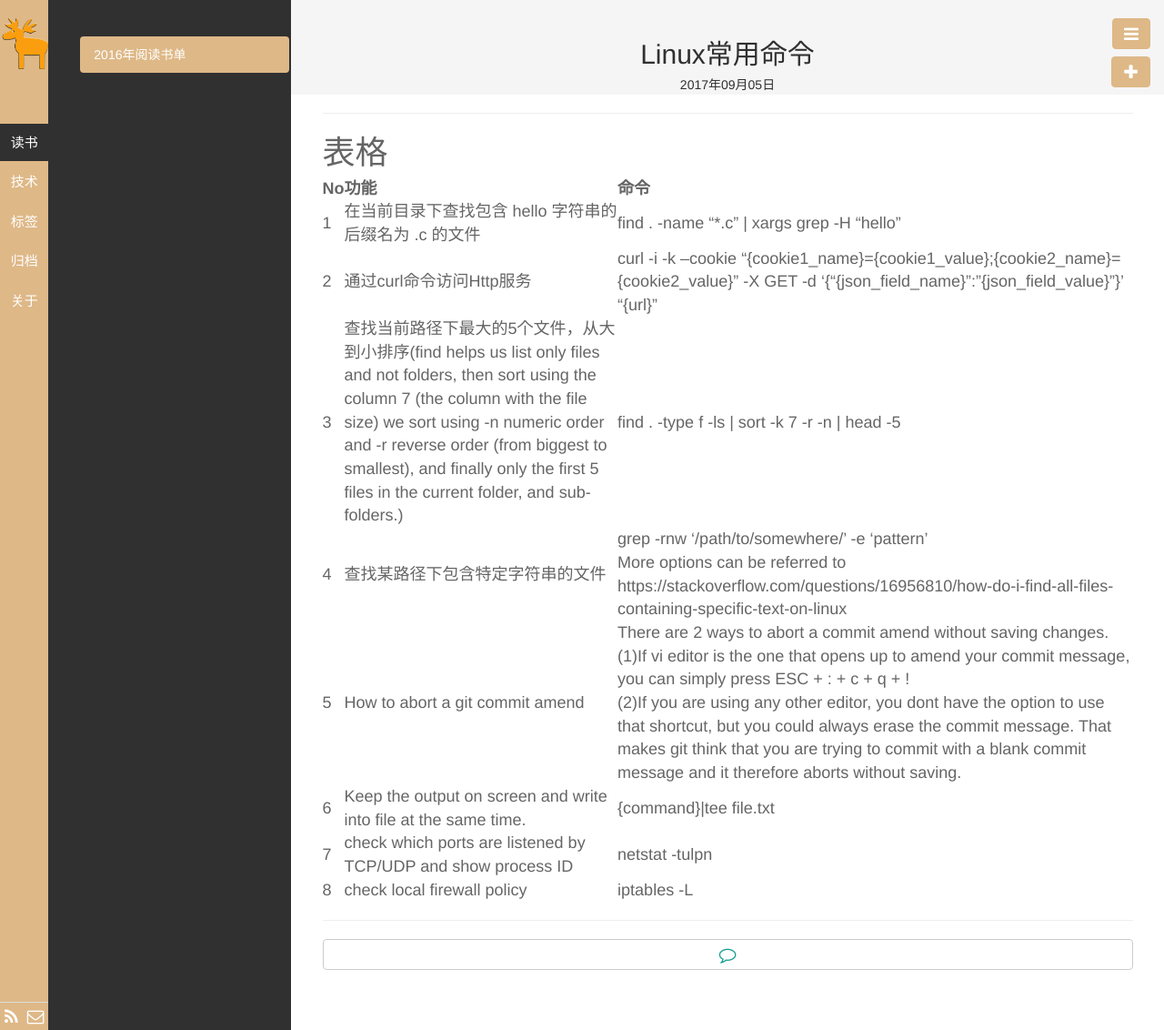
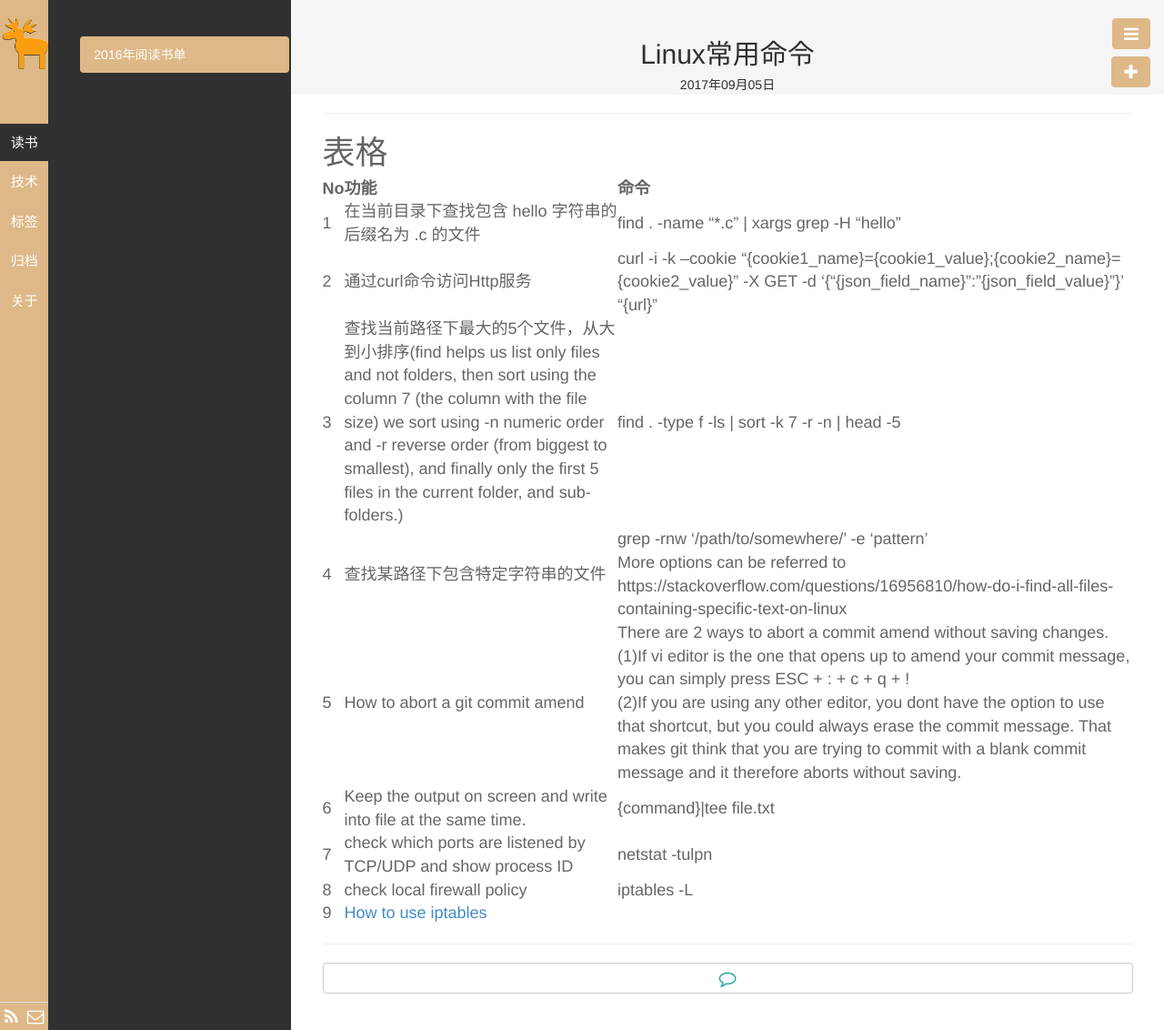
Before and after one commit to qhdwhy184/qhdwhy184.github.io, a Jekyll site: the page built from _posts/技术/2017-09-05-Linux常用命令.md, in a window 1280 px wide. Shown: the whole page at 91% size. Built offline with Jekyll 4.4.1, drawn with Linux system fonts in a browser that asks for light colours.

Commit message:
Update 2017-09-05-Linux常用命令.md

```diff
--- a/_posts/技术/2017-09-05-Linux常用命令.md
+++ b/_posts/技术/2017-09-05-Linux常用命令.md
@@ -21,3 +21,4 @@ description:
 |6|Keep the output on screen and write into file at the same time.| {command}\|tee file.txt|
 |7|check which ports are listened by TCP/UDP and show process ID|netstat -tulpn|
 |8|check local firewall policy|iptables -L|
+|9|[How to use iptables](https://wiki.centos.org/HowTos/Network/IPTables)||
```
